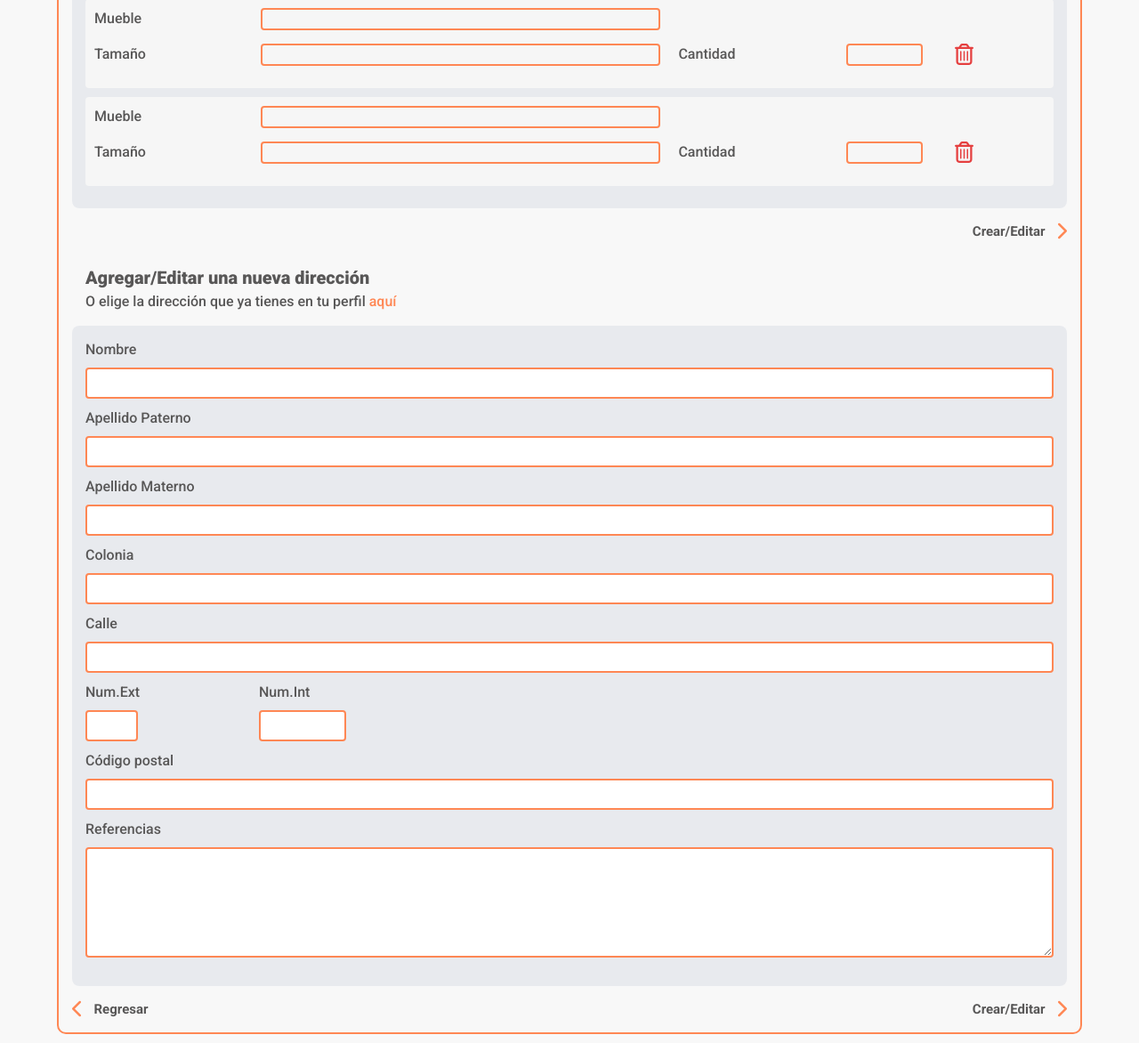
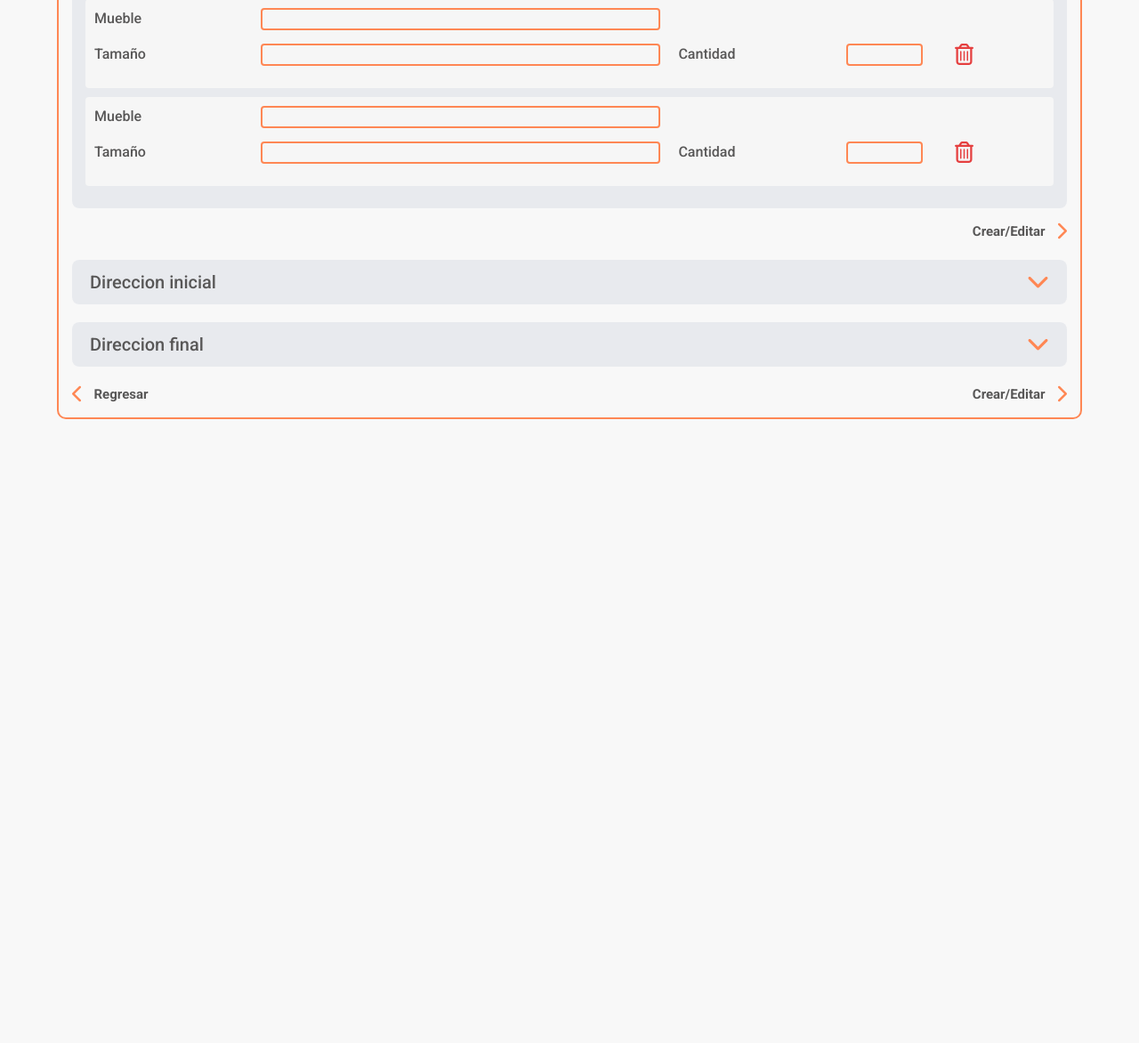
Before and after one commit to alepaez-dev/mudatec_proyecto, a Django app: page /usuario/perfil/post/ in a window 1280 px wide. Shown: the part 758-1930 px from the top of the page at 89% size. After the commit the page ends 1229 px from the top, so only its background shows below. Run offline with Django 3.2, Linux system fonts and the light colour scheme; some libraries are stand-ins or nearby versions.

Commit message:
post terminado

```diff
--- a/mudatec/static/css/_usuario_perfil_post.scss
+++ b/mudatec/static/css/_usuario_perfil_post.scss
@@ -114,6 +114,34 @@
         }
       }
     }
+    .direcciones-desplazar{
+      .dir{
+        margin-top: 20px;
+        background-color: $post-background-color;
+        height: 50px;
+        border-radius: 8px;
+        // transition: 0.5s;
+        p{
+          // margin: auto;
+          color: $acentos-color;
+          margin: 0px;
+          font-size: 20px;
+          margin-left: 20px;
+        }
+        i{
+          // margin: auto;
+          margin-right: 20px;
+          font-size: 25px;
+          color: $primary-color;
+        }
+        &:hover{
+          background-color: rgb(241, 240, 240);
+          cursor: pointer;
+          p{
+            color: $primary-color;
+          }
+        }
+      }
       .direcciones{
         .direccion-texto{
           margin-top: 10px;
@@ -121,13 +149,16 @@
           p{
             color: $acentos-color;
             margin: 0px;
+            strong{
+              color: $primary-color;
+            }
             &:first-of-type{
               font-size: 20px;
               font-weight: 800;
             }
             &:last-of-type{
               a{
-              color: $primary-color;
+                color: blue;
               }
             }
           }
@@ -175,6 +206,10 @@
       .crear-editar{
         margin-top: 15px;
       }
+  }
+  .crear-editar{
+    margin-top: 20px;
+  }
   .a-editar{
     a{
       font-size: 15px;
--- a/mudatec/static/css/style.css
+++ b/mudatec/static/css/style.css
@@ -569,41 +569,74 @@
   transform: scale(1.1);
 }
 
-.perfil_main .post_main .direcciones .direccion-texto {
+.perfil_main .post_main .direcciones-desplazar .dir {
+  margin-top: 20px;
+  background-color: #e5e8ecca;
+  height: 50px;
+  border-radius: 8px;
+}
+
+.perfil_main .post_main .direcciones-desplazar .dir p {
+  color: #585757;
+  margin: 0px;
+  font-size: 20px;
+  margin-left: 20px;
+}
+
+.perfil_main .post_main .direcciones-desplazar .dir i {
+  margin-right: 20px;
+  font-size: 25px;
+  color: #FF8754;
+}
+
+.perfil_main .post_main .direcciones-desplazar .dir:hover {
+  background-color: #f1f0f0;
+  cursor: pointer;
+}
+
+.perfil_main .post_main .direcciones-desplazar .dir:hover p {
+  color: #FF8754;
+}
+
+.perfil_main .post_main .direcciones-desplazar .direcciones .direccion-texto {
   margin-top: 10px;
   padding: 15px;
 }
 
-.perfil_main .post_main .direcciones .direccion-texto p {
+.perfil_main .post_main .direcciones-desplazar .direcciones .direccion-texto p {
   color: #585757;
   margin: 0px;
 }
 
-.perfil_main .post_main .direcciones .direccion-texto p:first-of-type {
+.perfil_main .post_main .direcciones-desplazar .direcciones .direccion-texto p strong {
+  color: #FF8754;
+}
+
+.perfil_main .post_main .direcciones-desplazar .direcciones .direccion-texto p:first-of-type {
   font-size: 20px;
   font-weight: 800;
 }
 
-.perfil_main .post_main .direcciones .direccion-texto p:last-of-type a {
-  color: #FF8754;
+.perfil_main .post_main .direcciones-desplazar .direcciones .direccion-texto p:last-of-type a {
+  color: blue;
 }
 
-.perfil_main .post_main .direcciones .direcciones_inputs {
+.perfil_main .post_main .direcciones-desplazar .direcciones .direcciones_inputs {
   padding: 15px;
   border-radius: 8px;
   background-color: #e5e8ecca;
 }
 
-.perfil_main .post_main .direcciones .direcciones_inputs .direccion-input {
+.perfil_main .post_main .direcciones-desplazar .direcciones .direcciones_inputs .direccion-input {
   margin-bottom: 10px;
 }
 
-.perfil_main .post_main .direcciones .direcciones_inputs .direccion-input p {
+.perfil_main .post_main .direcciones-desplazar .direcciones .direcciones_inputs .direccion-input p {
   margin: 0px 0 8px 0;
   color: #585757;
 }
 
-.perfil_main .post_main .direcciones .direcciones_inputs .direccion-input input {
+.perfil_main .post_main .direcciones-desplazar .direcciones .direcciones_inputs .direccion-input input {
   padding: 3px;
   height: 35px;
   border: 2px solid #FF8754;
@@ -611,26 +644,30 @@
   width: 100%;
 }
 
-.perfil_main .post_main .direcciones .direcciones_inputs .direccion-input textarea {
+.perfil_main .post_main .direcciones-desplazar .direcciones .direcciones_inputs .direccion-input textarea {
   width: 100%;
   border: 2px solid #FF8754;
   border-radius: 4px;
 }
 
-.perfil_main .post_main .direcciones .direcciones_inputs .direccion-input .calle input {
+.perfil_main .post_main .direcciones-desplazar .direcciones .direcciones_inputs .direccion-input .calle input {
   margin-bottom: 10px;
 }
 
-.perfil_main .post_main .direcciones .direcciones_inputs .direccion-input .numeros .num input {
+.perfil_main .post_main .direcciones-desplazar .direcciones .direcciones_inputs .direccion-input .numeros .num input {
   width: 30%;
 }
 
-.perfil_main .post_main .direcciones .direcciones_inputs .direccion-input .numeros .num.interior input {
+.perfil_main .post_main .direcciones-desplazar .direcciones .direcciones_inputs .direccion-input .numeros .num.interior input {
   width: 50%;
 }
 
+.perfil_main .post_main .direcciones-desplazar .crear-editar {
+  margin-top: 15px;
+}
+
 .perfil_main .post_main .crear-editar {
-  margin-top: 15px;
+  margin-top: 20px;
 }
 
 .perfil_main .post_main .a-editar a {
--- a/mudatec/templates/mudatec_app/usuario/post.html
+++ b/mudatec/templates/mudatec_app/usuario/post.html
@@ -42,7 +42,6 @@
           <div class="cantidad d-flex justify-content-around">
             <p>Cantidad</p>
             <input type="text">
-            <!-- <i class="fas fa-trash-alt"></i> -->
             <i class="far fa-trash-alt"></i>
           </div>
         </div>
@@ -60,7 +59,6 @@
           <div class="cantidad d-flex justify-content-around">
             <p>Cantidad</p>
             <input type="text">
-            <!-- <i class="fas fa-trash-alt"></i> -->
             <i class="far fa-trash-alt"></i>
           </div>
         </div>
@@ -78,7 +76,6 @@
           <div class="cantidad d-flex justify-content-around">
             <p>Cantidad</p>
             <input type="text">
-            <!-- <i class="fas fa-trash-alt"></i> -->
             <i class="far fa-trash-alt"></i>
           </div>
         </div>
@@ -96,7 +93,6 @@
           <div class="cantidad d-flex justify-content-around">
             <p>Cantidad</p>
             <input type="text">
-            <!-- <i class="fas fa-trash-alt"></i> -->
             <i class="far fa-trash-alt"></i>
           </div>
         </div>
@@ -114,7 +110,6 @@
           <div class="cantidad d-flex justify-content-around">
             <p>Cantidad</p>
             <input type="text">
-            <!-- <i class="fas fa-trash-alt"></i> -->
             <i class="far fa-trash-alt"></i>
           </div>
         </div>
@@ -132,7 +127,6 @@
           <div class="cantidad d-flex justify-content-around">
             <p>Cantidad</p>
             <input type="text">
-            <!-- <i class="fas fa-trash-alt"></i> -->
             <i class="far fa-trash-alt"></i>
           </div>
         </div>
@@ -142,10 +136,15 @@
       <i class="fas fa-chevron-right"></i>
       <a href="#" class="a-post-der">Crear/Editar</a>
     </div>
-    <div class="direcciones">
+    <div class="direcciones-desplazar">
+      <dir class="dir dir-inicial d-flex justify-content-between align-items-center">
+        <p>Direccion inicial</p>
+        <i class="fas fa-chevron-down"></i>
+      </dir>
+      <div class="direcciones d-none">
         <div class="direccion-texto">
-        <p>Agregar/Editar una nueva dirección</p>
-        <p>O elige la dirección que ya tienes en tu perfil <a>aquí</a></p>
+          <p>Agregar/Editar la dirección donde <strong>EMPIEZA</strong> tu mudanza</p>
+          <p>O elige la dirección que ya tienes en tu perfil <a href="#">aquí</a></p>
         </div>
         <div class="direcciones_inputs">
           <div class="direccion-input">
@@ -190,6 +189,59 @@
           </div>
         </div>
       </div>
+      <div class="dir dir-final d-flex justify-content-between align-items-center">
+        <p>Direccion final</p>
+        <i class="fas fa-chevron-down"></i>
+      </div>
+      <div class="direcciones d-none">
+        <div class="direccion-texto">
+          <p>Agregar/Editar la dirección donde <strong>FINALIZA</strong> tu mudanza</p>
+        </div>
+        <div class="direcciones_inputs">
+          <div class="direccion-input">
+            <p>Nombre</p>
+            <input type="text">
+          </div>
+          <div class="direccion-input">
+            <p>Apellido Paterno</p>
+            <input type="text">
+          </div>
+          <div class="direccion-input">
+            <p>Apellido Materno</p>
+            <input type="text">
+          </div>
+          <div class="direccion-input">
+            <p>Colonia</p>
+            <input type="text" class="col_calle_input">
+          </div>
+          <div class="direccion-input">
+            <div class="calle">
+              <p>Calle</p>
+              <input class="col_calle_input" type="text">
+            </div>
+            <div class="numeros d-flex">
+              <div class="num exterior">
+                <p>Num.Ext</p>
+                <input type="text">
+              </div>
+              <div class="num interior">
+                <p>Num.Int</p>
+                <input type="text">
+              </div>
+            </div>
+          </div>
+          <div class="direccion-input">
+            <p>Código postal</p>
+            <input type="text">
+          </div>
+          <div class="direccion-input">
+            <p>Referencias</p>
+            <textarea name="" id="" cols="30" rows="5"></textarea>
+          </div>
+        </div>
+      </div>
+    </div>
+
     <div class="crear-editar d-flex flex-row justify-content-between">
       <div class="a-editar d-flex align-items-center">
         <i class="fas fa-chevron-left"></i>
```
Also changed, not shown: 1 other file. Lines whose indentation alone changed are shown as unchanged.
